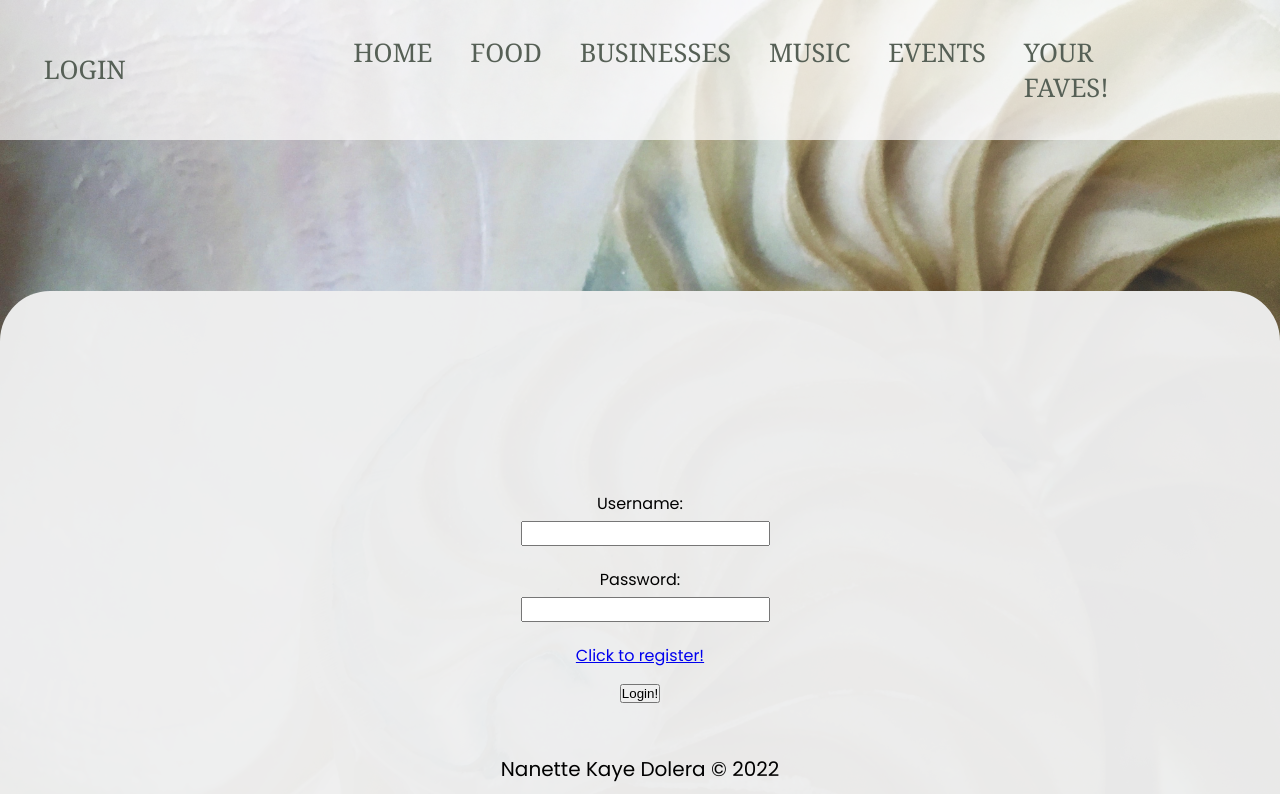
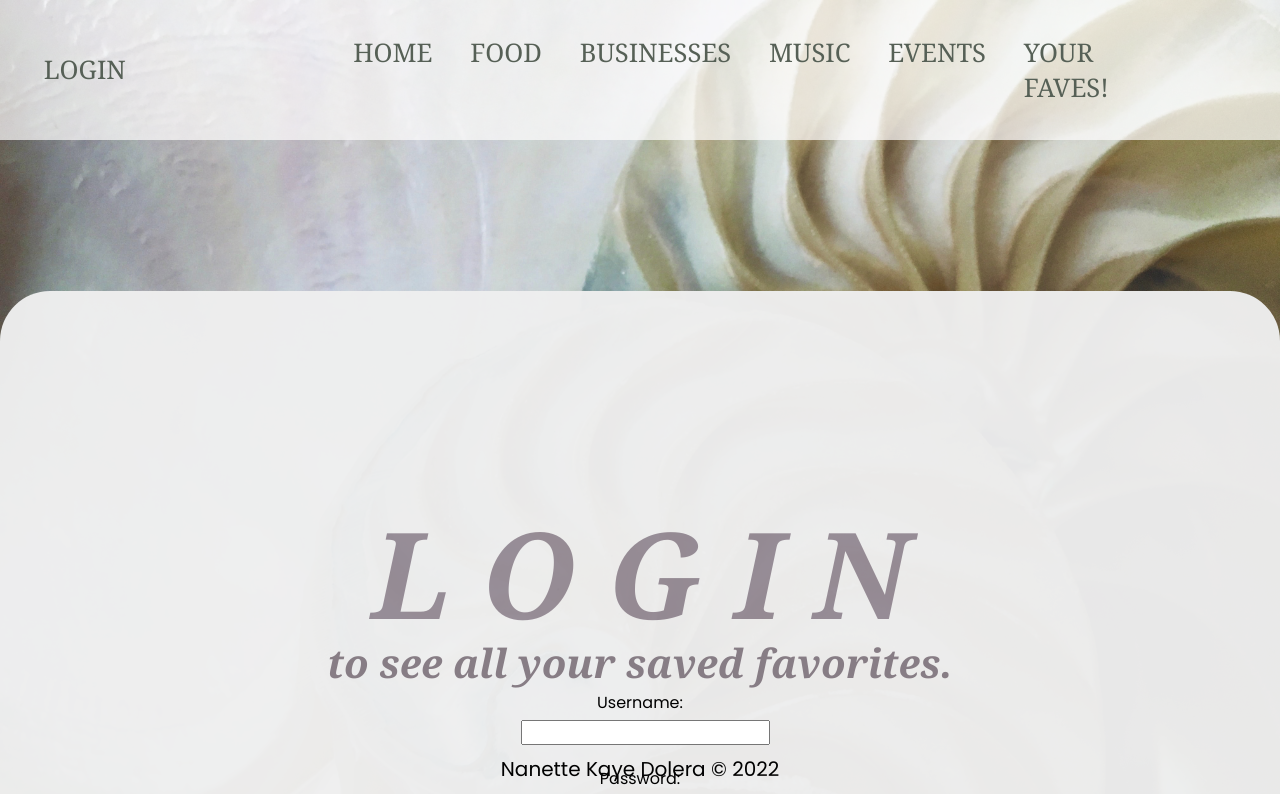
Before and after one commit to NotNanetteKaye/FullStack-capstone2022, a React (Create React App) app in the folder frontend/: page /login in a window 1280 px wide. Shown: the top 794 px of the page. Built offline with nearby package versions, Linux system fonts and the light colour scheme.

Commit message:
Styling LoginPage.css to look more like wire frame

```diff
--- a/frontend/src/pages/DarlingDreamsPage/DarlingDreams.css
+++ b/frontend/src/pages/DarlingDreamsPage/DarlingDreams.css
@@ -10,7 +10,6 @@ h1 {
     font: bold italic 2em Georgia, Times, "Times New Roman", serif;
     font-size: 80px;
     mix-blend-mode: difference;
-    background-color: #fff;
 }
 
 h2 {
--- a/frontend/src/pages/LoginPage/LoginPage.css
+++ b/frontend/src/pages/LoginPage/LoginPage.css
@@ -11,3 +11,16 @@
   border-radius: 50px;
   margin-top: 40mm;
 }
+
+.container h1 {
+  font: bold italic 2em Georgia, Times, "Times New Roman", serif;
+  font-size: 120px;
+  mix-blend-mode: difference;
+  color: #566056;
+  margin-bottom: -5mm;
+}
+
+.container h2 {
+  font-size: 40px;
+  color: #877d85;
+}
--- a/frontend/src/pages/LoginPage/LoginPage.js
+++ b/frontend/src/pages/LoginPage/LoginPage.js
@@ -20,6 +20,8 @@ const LoginPage = () => {
 
   return (
     <div className="container">
+      <h1>L  O  G  I  N</h1>
+      <h2>to see all your saved favorites.</h2>
       <form className="form" onSubmit={handleSubmit}>
         <label>
           Username:{" "}
```
